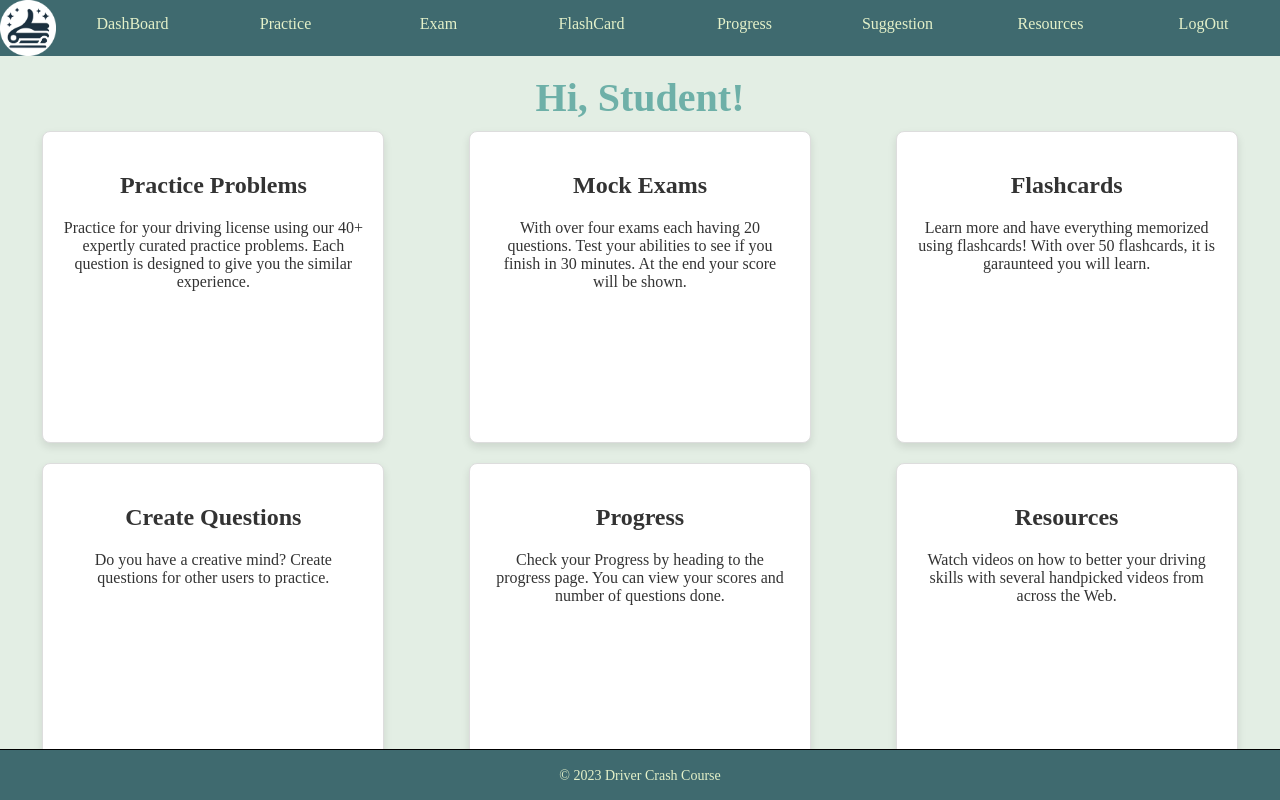
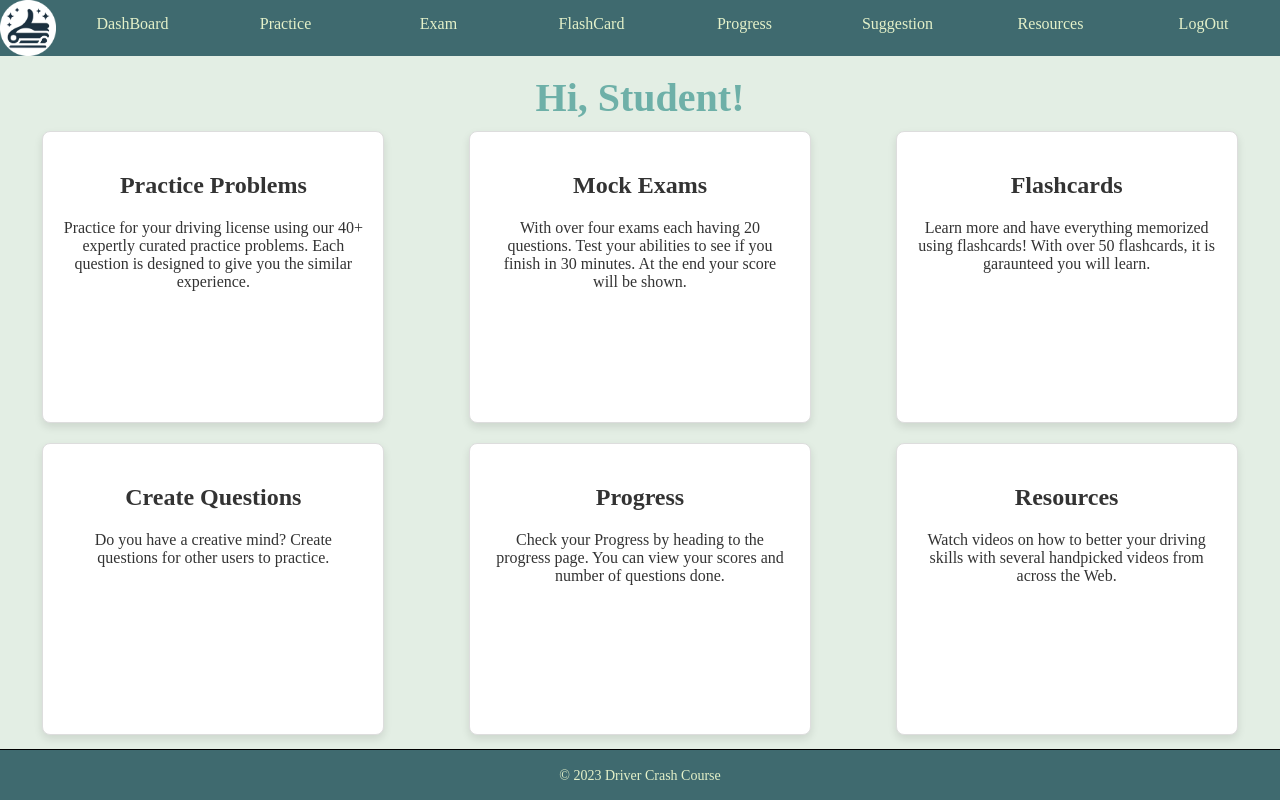
Before and after one commit to nicolasvu9/DriverCrashCourse, a React (Create React App) app in the folder client/: page /DashBoard in a window 1280 px wide. Built offline with nearby package versions, Linux system fonts and the light colour scheme.

Commit message:
Update Dashboard.css

```diff
--- a/client/src/components/Dashboard.css
+++ b/client/src/components/Dashboard.css
@@ -34,7 +34,7 @@
     background-color: #fff;
     box-shadow: 0 4px 8px rgba(0, 0, 0, 0.1);
     text-align: center;
-    height: 270px;
+    height: 250px;
   }
 
   .dashboard-card:hover {
```
